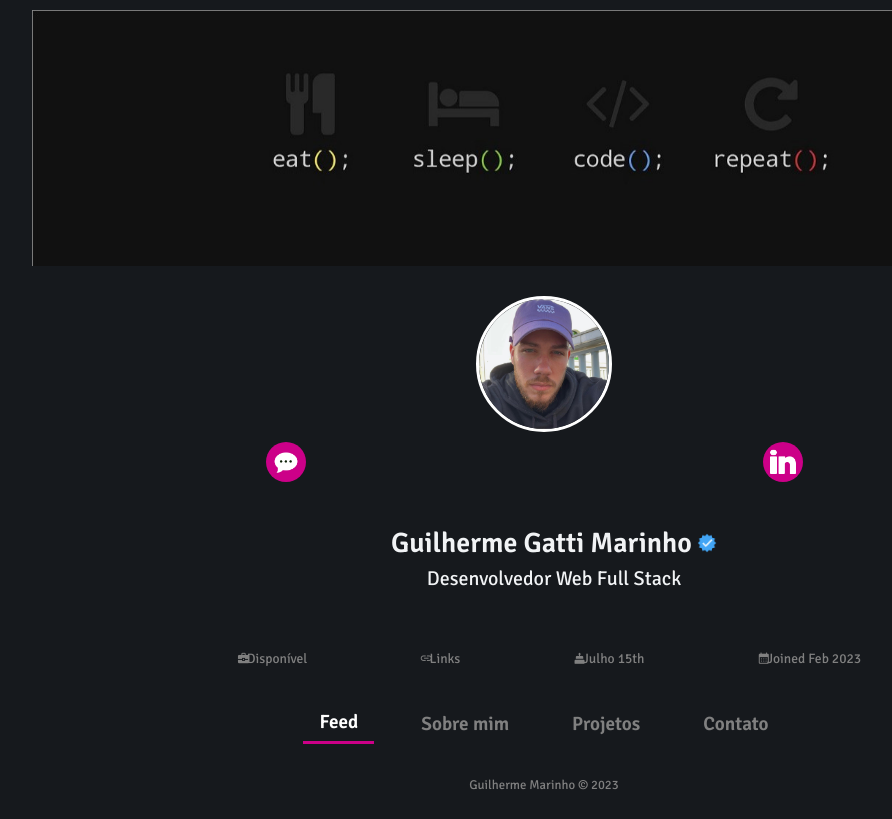
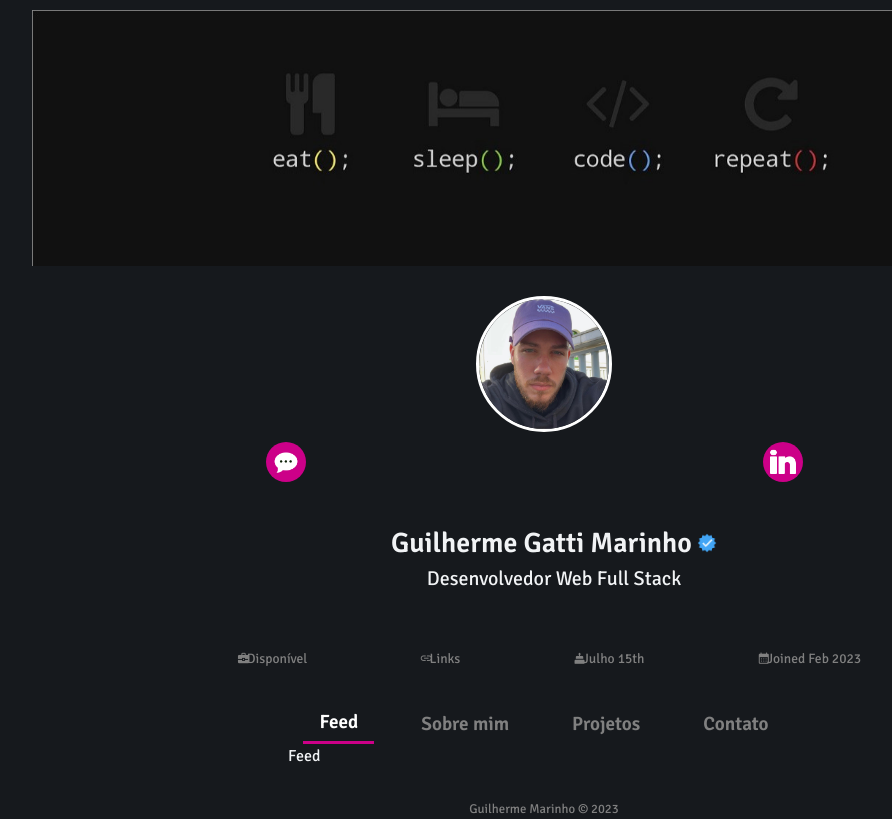
Before and after one commit to guido-marinho/guido-marinho.github.io, a React (Vite) app: page / in a window 1280 px wide. Shown: the whole page, without its empty margins (96-988 px from the left). Built offline with nearby package versions, Linux system fonts and the light colour scheme.

Commit message:
✨ feat: cria page feed

```diff
--- a/src/components/MainLayout.jsx
+++ b/src/components/MainLayout.jsx
@@ -4,6 +4,7 @@ import { Link, useLocation } from 'react-router-dom';
 import '../CSS/MainLayout.css';
 
 import About from '../pages/About.jsx';
+import Feed from '../pages/Feed.jsx';
 import FormContact from '../pages/FormContact.jsx';
 import Links from '../pages/Links.jsx';
 import Header from './Header.jsx';
@@ -48,7 +49,7 @@ export default function Main() {
         </div>
 
         {path === '/links' && <Links />}
-        {/* {path === '/' && <Feed />} */}
+        {path === '/' && <Feed />}
         {/* {path === '/projects' && <Projects />} */}
         {path === '/about' && <About />}
         {path === '/contact' && <FormContact />}
--- /dev/null
+++ b/src/pages/Feed.jsx
@@ -0,0 +1,7 @@
+import React from 'react';
+
+export default function Feed() {
+  return (
+    <div>Feed</div>
+  );
+}
```
